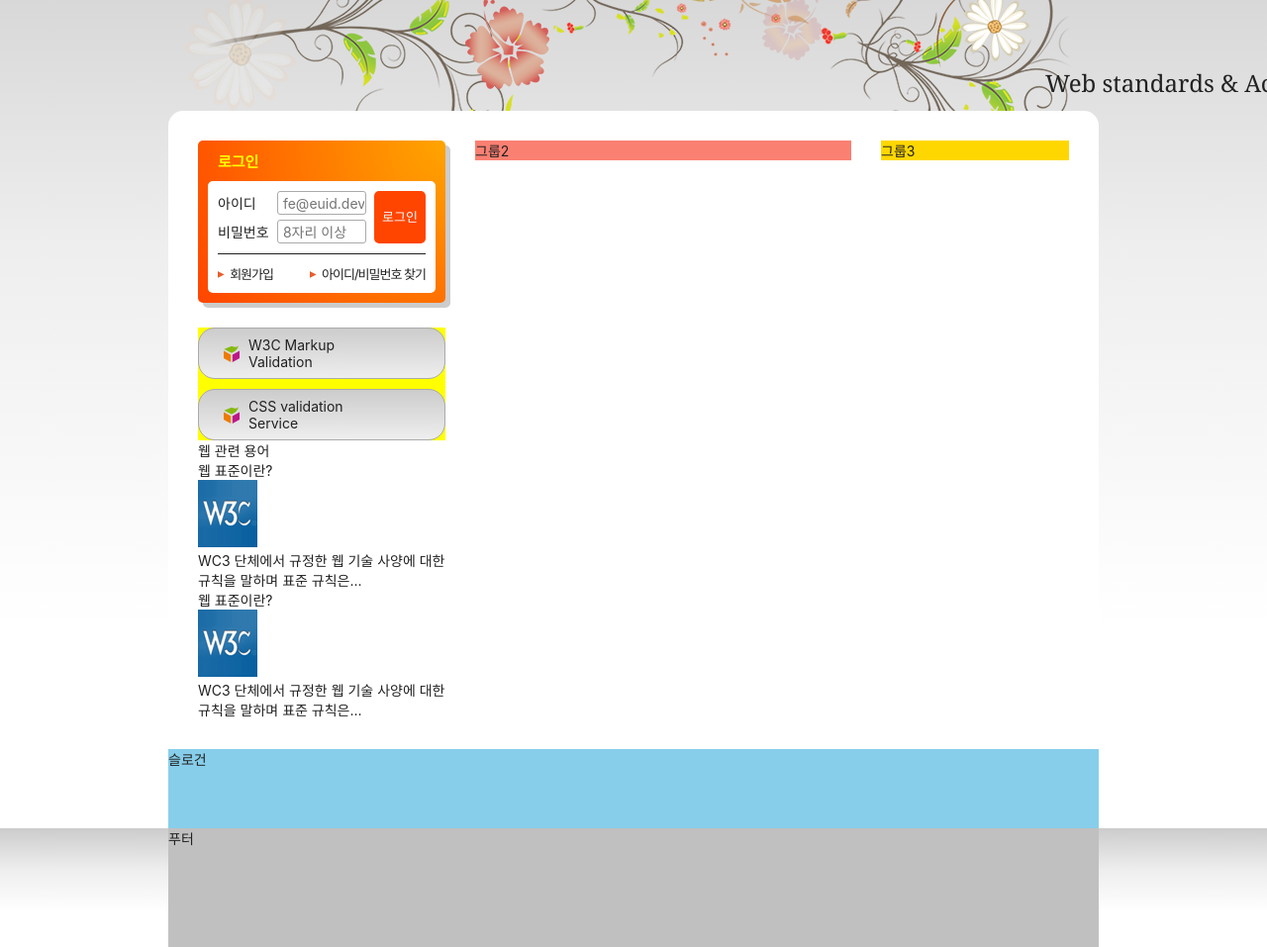
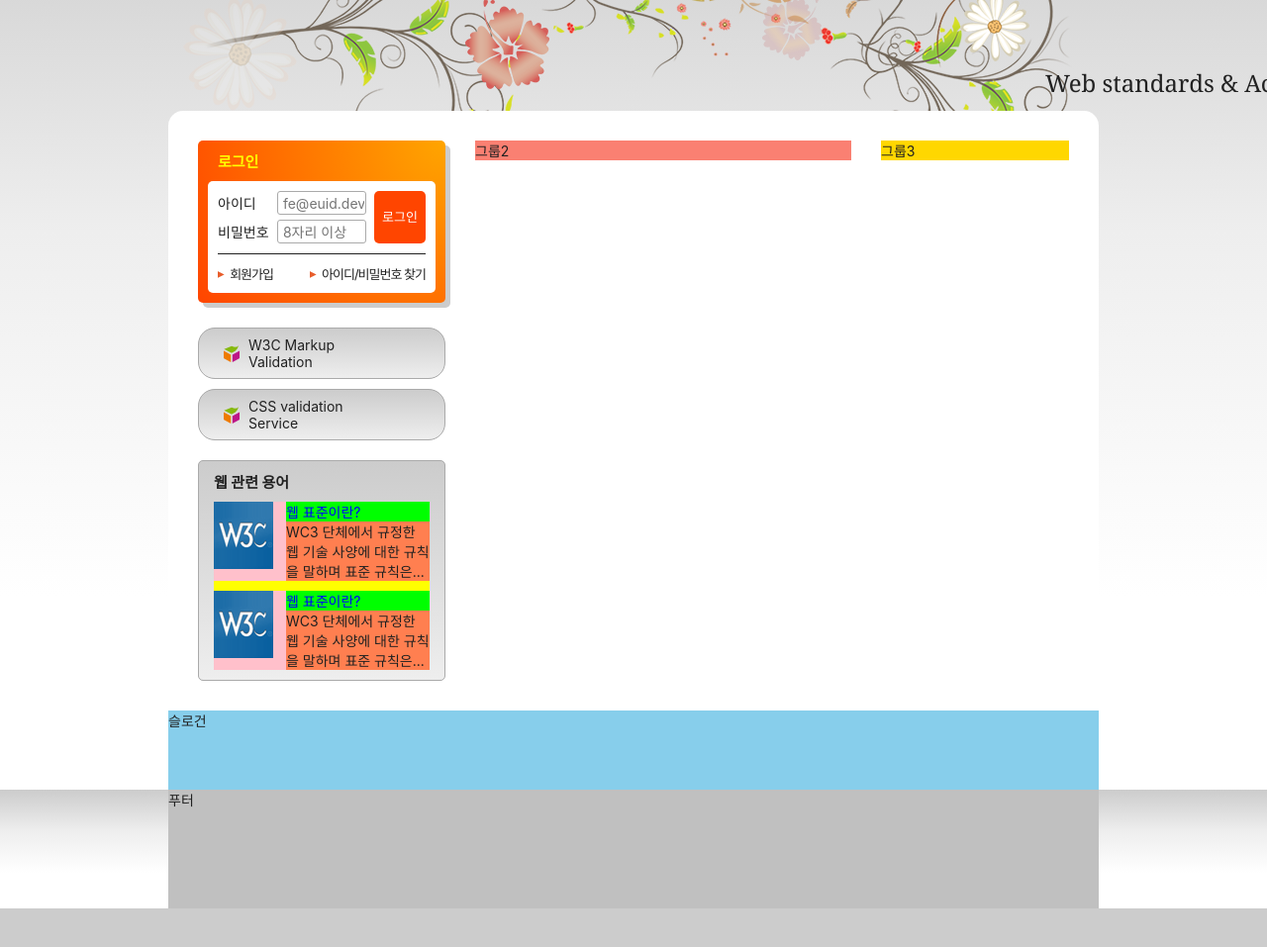
Before and after one commit to kimzeze/HTML5, a plain HTML site: page index.html in a window 1280 px wide. Shown: the part 135-1092 px from the top of the page at 99% size. After the commit the page ends 1053 px from the top, so only its background shows below. Drawn offline with Linux system fonts and the light colour scheme; a web font is replaced by a local one.

Commit message:
float을 이용한 기본 레이아웃 구현

```diff
--- a/styles/style.css
+++ b/styles/style.css
@@ -402,7 +402,6 @@ body {
 /* 유효성 검사 배너 */
 
 .validation-list{
-  background-color: yellow;
   margin-top: 25px;
 }
 
@@ -429,6 +428,56 @@ body {
   vertical-align: middle;
 } */
 
+/* 웹 관련 용어 */
+.term{
+  background: #ccc linear-gradient(to bottom, #ccc, #eee);
+  margin-top: 20px;
+  border : 1px solid #aaa;
+  border-radius: 5px;
+  padding : 10px 15px;
+  overflow : hidden;
+}
+
+.term-title{
+  font-size: 1.5rem;
+  font-weight: 700;
+}
+
+.term-list{
+  background-color: yellow;
+  margin-top:10px;
+}
+
+.term-list div{
+  background-color: pink;
+  margin-top:10px;
+  display : flow-root;
+}
+
+.term-list-subject{
+  background:lime;
+  float:right;
+  width: 145px;
+  color : blue;
+}
+
+.term-list-thumnail{
+  background: purple;
+  float:left;
+}
+
+.term-list-thumnail img{
+  vertical-align: middle;
+}
+
+.term-list-brief{
+  background:coral;
+  float:right;
+  width: 145px;
+}
+
+
+
 /* 슬로건 */
 .slogan {
   background: skyblue;
```
